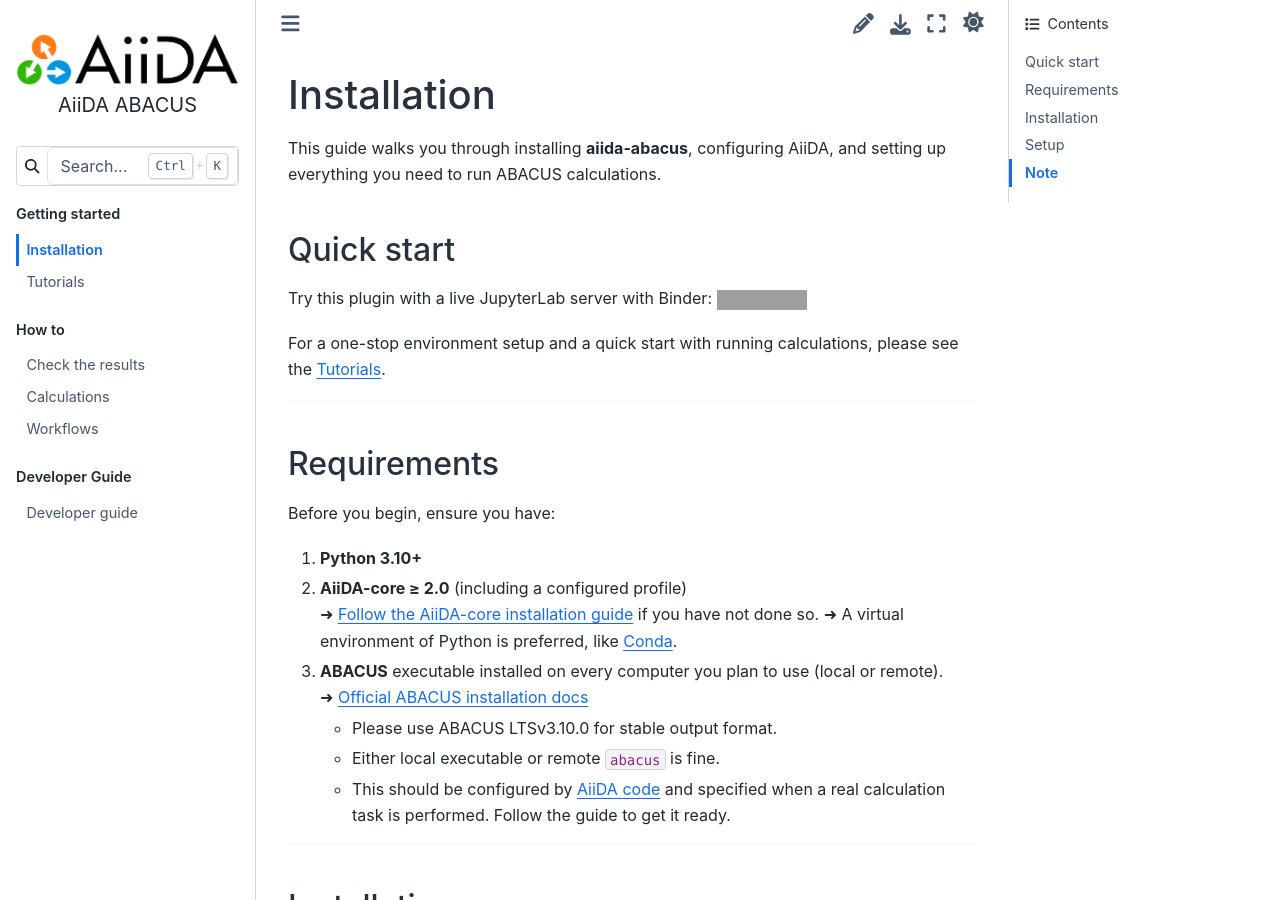
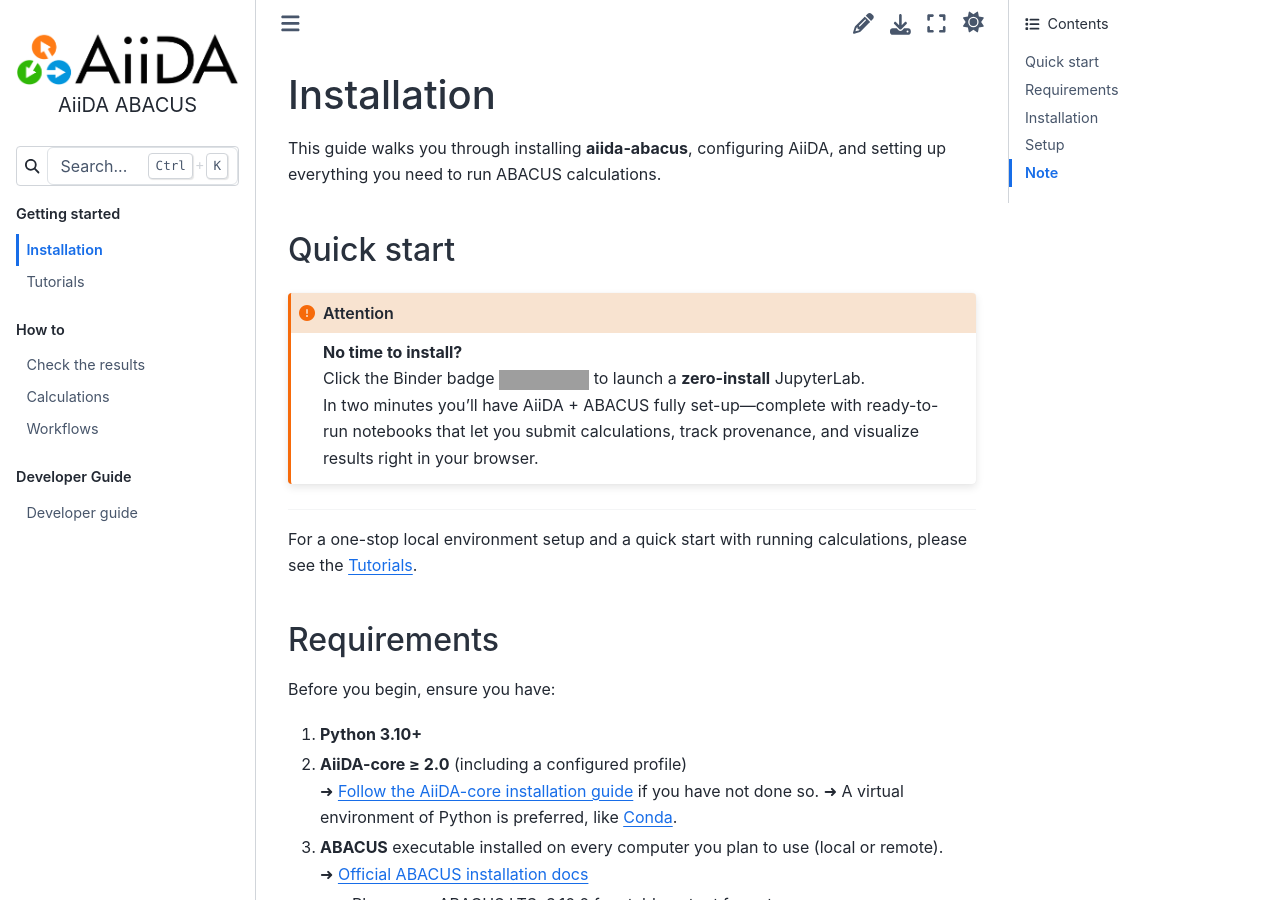
Before and after one commit to MCresearch/aiida-abacus, a Sphinx documentation site: the page built from docs/source/installation/index.md, in a window 1280 px wide and 900 px high. Built offline with Sphinx 7.4.7 and the Sphinx Book theme 1.1.4, drawn with Linux system fonts in a browser that asks for light colours; pages that are not in the unit, such as notebooks, are missing from menus; grey boxes are pictures that could not be loaded.

Commit message:
Update binder block

```diff
--- a/docs/source/installation/index.md
+++ b/docs/source/installation/index.md
@@ -5,12 +5,16 @@
 This guide walks you through installing **aiida-abacus**, configuring AiiDA, and setting up everything you need to run ABACUS calculations.
 
 ## Quick start
+:::{attention}
+**No time to install?**
+Click the Binder badge [![Binder][binder-badge]][binder-link] to launch a **zero-install** JupyterLab.
+In two minutes you’ll have AiiDA + ABACUS fully set-up—complete with ready-to-run notebooks that let you submit calculations, track provenance, and visualize results right in your browser.
+:::
+---
 
-Try this plugin with a live JupyterLab server with Binder: [![Binder][binder-badge]][binder-link]
 
-For a one-stop environment setup and a quick start with running calculations, please see the [Tutorials](#tutorials-quick-start).
+For a one-stop local environment setup and a quick start with running calculations, please see the [Tutorials](#tutorials-quick-start).
 
----
 
 ## Requirements
 
```
Also changed, not shown: docs/source/tutorials/index.md (+5 -1 lines).
